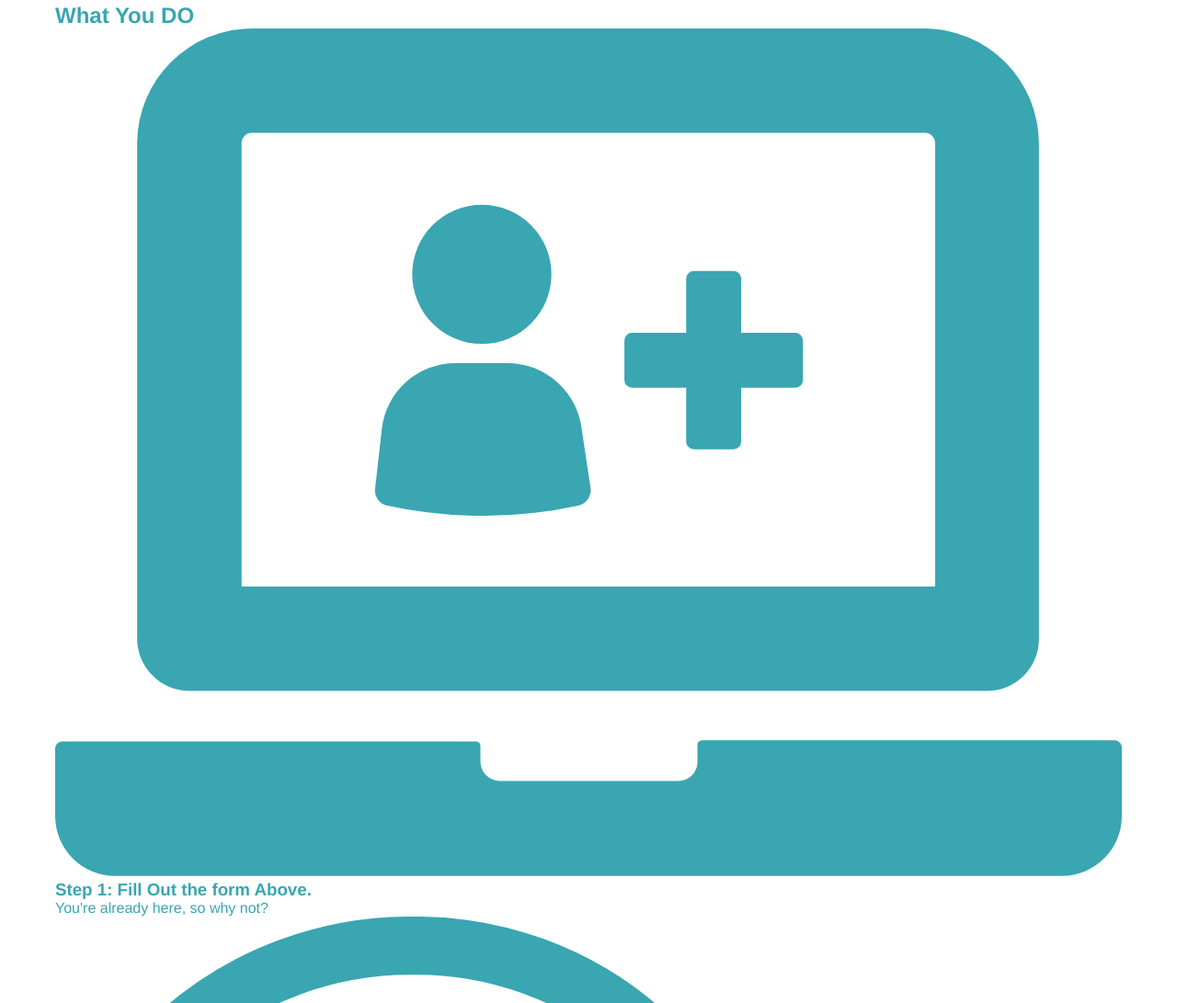
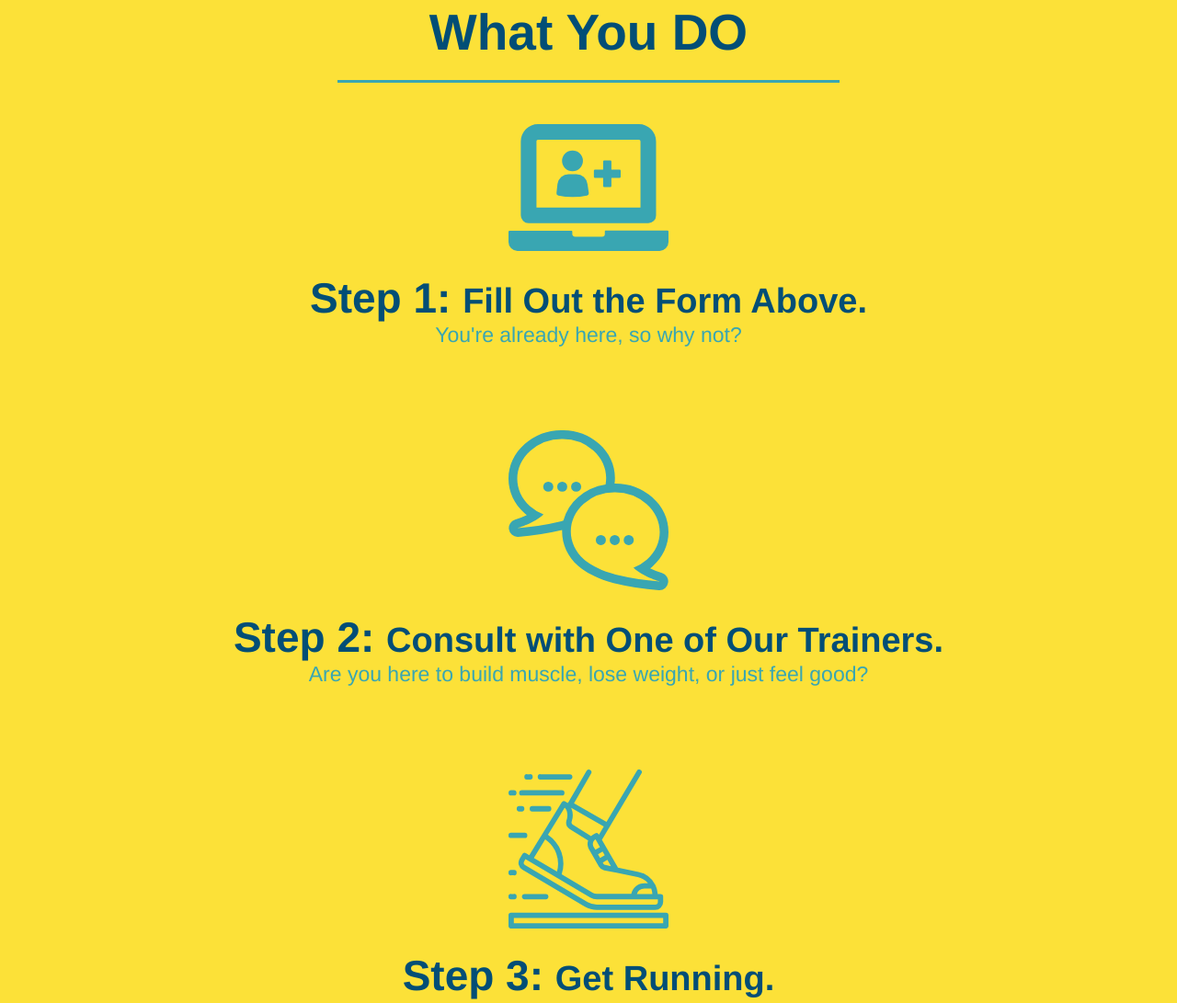
Before and after one commit to esherrow/run-buddy, a plain HTML site: page index.html in a window 1280 px wide. Shown: the part 1117-2208 px from the top of the page at 92% size. Drawn offline with Linux system fonts and the light colour scheme.

Commit message:
style what you do section

```diff
--- a/assets/css/style.css
+++ b/assets/css/style.css
@@ -104,15 +104,6 @@ header h3{
 .intro {
     text-align: center;
 }
-.intro h2{
-    font-size: 55px;
-    color: #024e76;
-    margin-bottom:35px;
-    padding: 0 100px 20px 100px;
-    border-bottom: 3px solid;
-    border-color:#fce138;
-    display: inline-block;
-}
 .intro p{
     line-height: 1.7;
     color: #39a6b2;
@@ -120,3 +111,40 @@ header h3{
     font-size: 20px;
     margin: 0 auto;
 }
+.steps{
+    text-align: center;
+    background:#fce138;
+}
+.section-title{
+    font-size: 55px;
+    color:#024e76;
+    margin-bottom: 35px;
+    padding: 0 100px 20px 100px;
+    display: inline-block;
+    border-bottom: 3px solid;
+}
+.primary-border{
+    border-color: #fce138;
+    }
+.secondary-border{
+    border-color: #39a6b2;
+}
+.steps div{
+    margin-bottom: 80px;
+}
+.steps img{
+    width:15%;
+    margin: 10px 0;
+}
+.steps h3{
+    color: #024e76;
+    font-size: 46px;
+    margin-top: 10px;
+}
+.steps p{
+    color: #39a6b2;
+    font-size: 23px;
+}
+.steps span{
+    font-size: 38px;
+}
--- a/index.html
+++ b/index.html
@@ -65,32 +65,32 @@
             <!--End Hero-->
             <!--"what we do" section-->
             <section id="what-we-do" class="intro">
-                <h2>What We Do</h2>
+                <h2 class="section-title primary-border">What We Do</h2>
                 <p>
                     butcher selfies chambray shabby chic gentrify readymade yr Echo Park XOX Tumblr normcore Banksy direct trade Blue Bottle chillwave you probably haven't heard of them single-origin coffee Vice fanny pack fixie Odd Future Austin fingerstache pickled twee synth Wes Anderson Thundercats viral bitters flannel meggings narwhal Marfa Schlitz sustainable Intelligentsia umami deep v craft
                 </p>
             </section>
             <!--"what you do"-->
-            <section id="what-you-do">
-                <h2>What You DO</h2>
+            <section id="what-you-do" class="steps">
+                <h2 class="section-title secondary-border">What You DO</h2>
                 <div>
                     <img src="./assets/images/step-1.svg" alt=""/>
-                    <h3>Step 1: Fill Out the form Above.</h3>
+                    <h3>Step 1: <span>Fill Out the Form Above.</span></h3>
                     <p>You're already here, so why not?</p>
                 </div>
                 <div>
                     <img src="./assets/images/step-2.svg" alt=""/>
-                    <h3>Step 2: Consult with One of Our Trainers.</h3>
+                    <h3>Step 2: <span>Consult with One of Our Trainers.</span></h3>
                     <p>Are you here to build muscle, lose weight, or just feel good?</p>
                 </div>
                 <div>
                     <img src="./assets/images/step-3.svg" alt=""/>
-                    <h3>Step 3: Get Running.</h3>
+                    <h3>Step 3: <span>Get Running.</span></h3>
                     <p>Hit the gorund runnng (literally) once your trainer lays out your plan</p>
                 </div>
                 <div>
                     <img src="./assets/images/step-4.svg" alt=""/>
-                    <h3>Step 4: See Results.</h3>
+                    <h3>Step 4: <span>See Results.</span></h3>
                     <p>Bi-weekly checkins with your tainer will keep you focused</p>
                 </div>
             </section>
```
